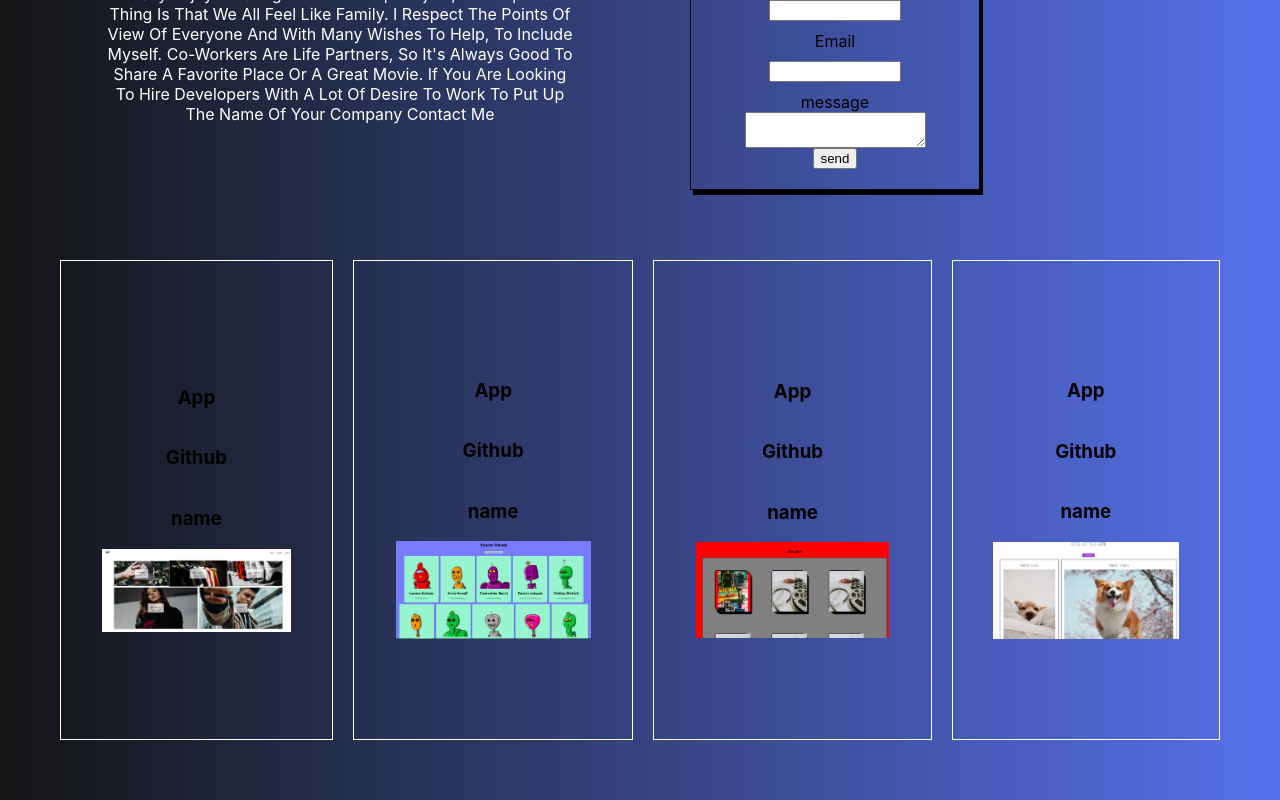
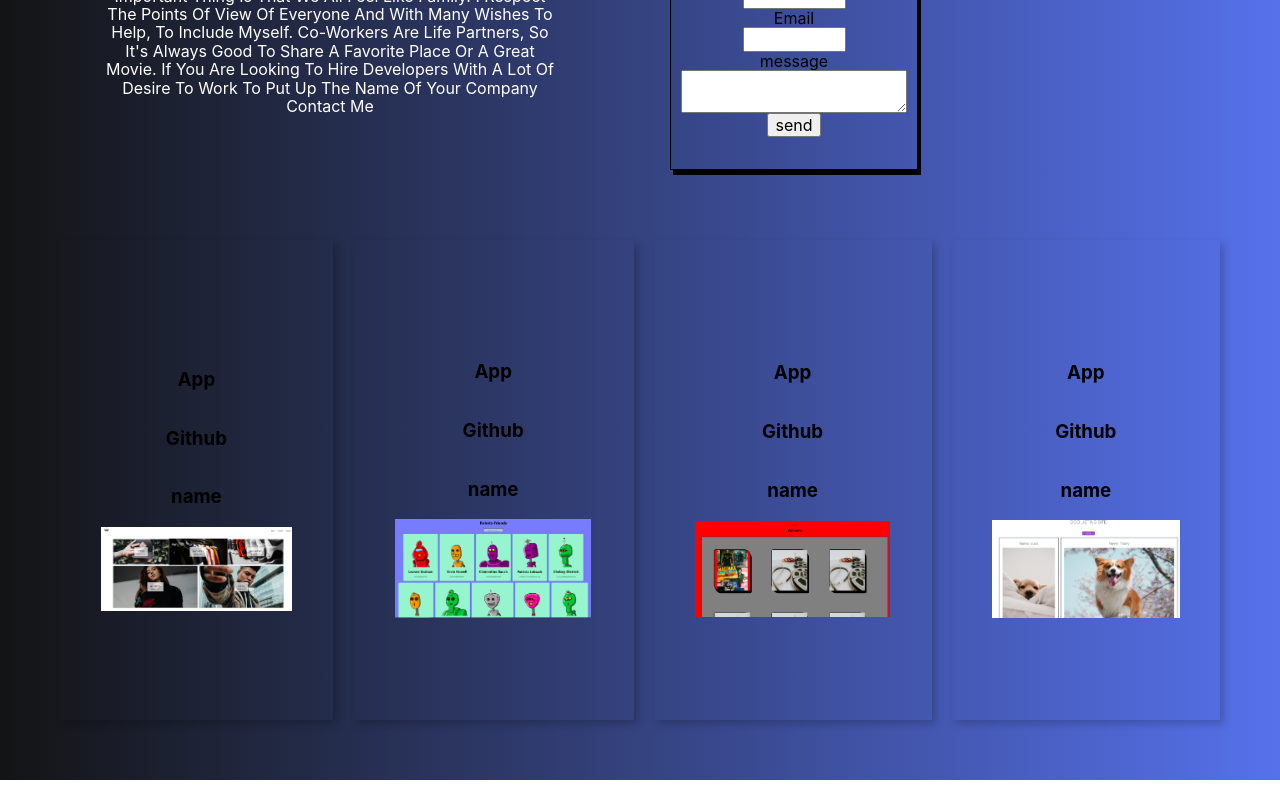
Before and after one commit to barbaroreyes/react-porta-flex, a React (Create React App) app: page / in a window 1280 px wide. Shown: the part 846-1646 px from the top of the page. Built offline with nearby package versions, Linux system fonts and the light colour scheme; a web font is replaced by a local one.

Commit message:
added-tachyons

```diff
--- a/package.json
+++ b/package.json
@@ -11,6 +11,7 @@
     "react-modal": "^3.14.3",
     "react-router-dom": "^5.2.0",
     "react-scripts": "4.0.3",
+    "tachyons": "^4.12.0",
     "web-vitals": "^1.0.1"
   },
   "scripts": {
--- a/src/App.css
+++ b/src/App.css
@@ -194,7 +194,7 @@ width: 100%;
  border :1px solid white; */
  }
  .project{
-   border: 1px solid white;
+   /* border: 1px solid white; */
    /* padding: 10px; */
    display: flex;
    justify-content: center;
--- a/src/components/Projects.js
+++ b/src/components/Projects.js
@@ -6,25 +6,25 @@ import Ecomerce from '../img/ecomerce.png'
 const Projects = () => {
   return (
     <div className='projects'>
-        <div className='project'>
+        <div className='project shadow-5 grow'>
             <h3>App</h3>
             <h3>Github</h3>
             <h3>name</h3>
         <img className='pictures' src={Ecomerce} alt="Project"/>
         </div>
-        <div className='project'>
+        <div className='project shadow-5 grow'>
         <h3>App</h3>
             <h3>Github</h3>
             <h3>name</h3>
-        <img className='pictures' src={Robot} alt="Project"/>
+        <img className='pictures ' src={Robot} alt="Project"/>
         </div>
-        <div className='project'>
+        <div className='project shadow-5 grow'>
         <h3>App</h3>
             <h3>Github</h3>
             <h3>name</h3>
         <img className='pictures' src={Media} alt="Project"/>
         </div>
-        <div className='project'>
+        <div className='project shadow-5 grow'>
         <h3>App</h3>
             <h3>Github</h3>
             <h3>name</h3>
--- a/src/index.js
+++ b/src/index.js
@@ -3,6 +3,7 @@ import ReactDOM from 'react-dom';
 import './index.css';
 import App from './App';
 import {BrowserRouter as Router} from 'react-router-dom'
+import 'tachyons'
 import reportWebVitals from './reportWebVitals';
 
 ReactDOM.render(
```
Also changed, not shown: 2 other files (tests, documents, lock files or other folders).
